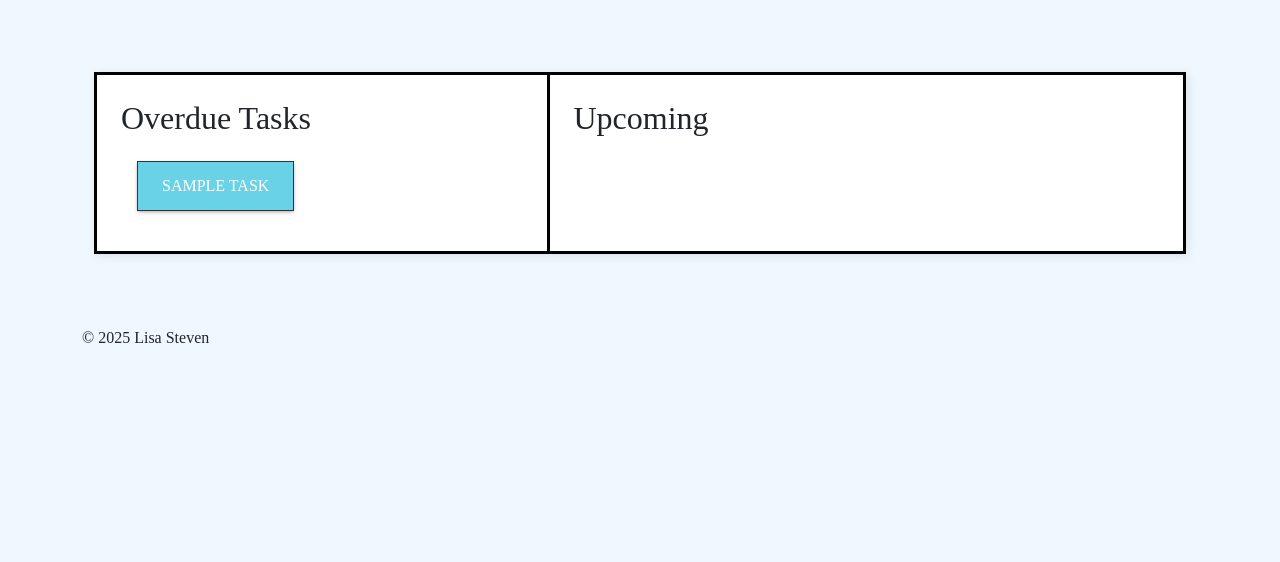
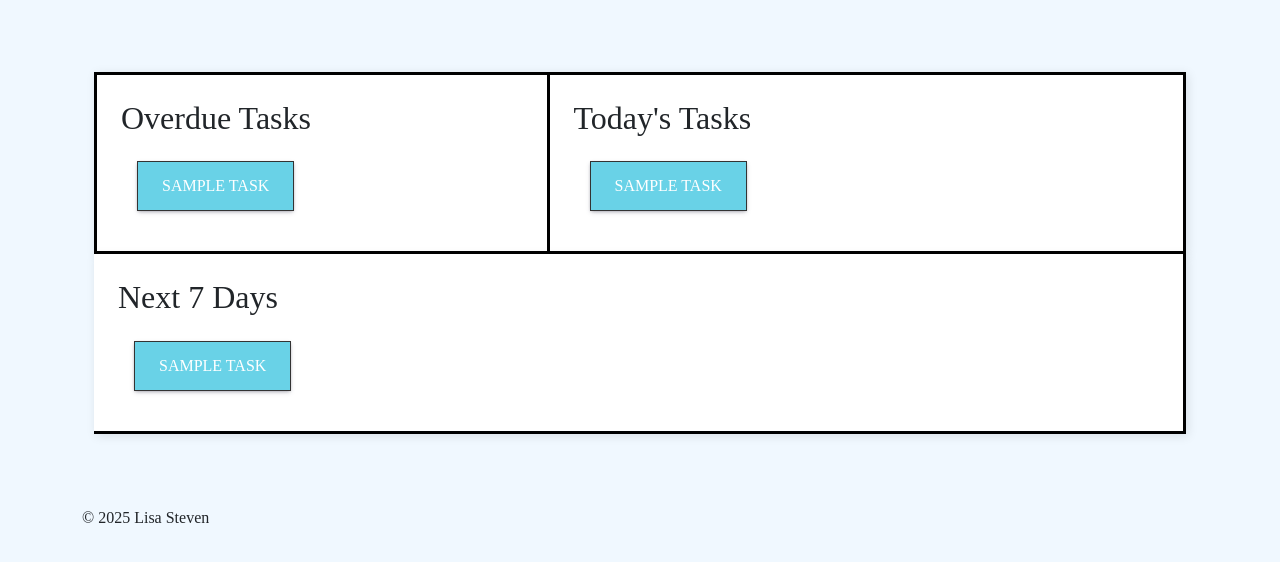
Before and after one commit to LisaS7/HouseworkTracker, a FastAPI app: template templates/home/home.html in a window 1280 px wide. Shown: the part 136-698 px from the top of the page. Run offline with FastAPI, Linux system fonts and the light colour scheme; the template is opened without the code that fills it: most values are stand-ins (such as "Sample title", 1, 10 or a date in 2020); some web fonts are replaced.

Commit message:
Adding upcoming tasks to home page

```diff
--- a/templates/home/home.html
+++ b/templates/home/home.html
@@ -13,8 +13,32 @@
       </button>
       {% endfor %}
     </div>
-    <div class="col-6 p-4"><h2>Upcoming</h2></div>
+    <div class="col-6 p-4">
+      <h2>Today's Tasks</h2>
+      {% for task in today %}
+      <button
+        class="btn m-3 btn-primary"
+        onclick="window.location.href='{{ url_for('get_task', task_id=task.id) }}'"
+      >
+        {{ task.title }}
+      </button>
+      {% endfor %}
+    </div>
   </div>
+  <div class="row light-container border-bottom border-right border-left">
+    <div class="col-6 p-4">
+      <h2>Next 7 Days</h2>
+      {% for task in week %}
+      <button
+        class="btn m-3 btn-primary"
+        onclick="window.location.href='{{ url_for('get_task', task_id=task.id) }}'"
+      >
+        {{ task.title }}
+      </button>
+      {% endfor %}
+    </div>
+  </div>
+  </div>
+
+  {% endblock %}
 </div>
-
-{% endblock %}
```
Also changed, not shown: routes/home.py (+10 -2 lines), services/Task.py (+13 -5 lines).
